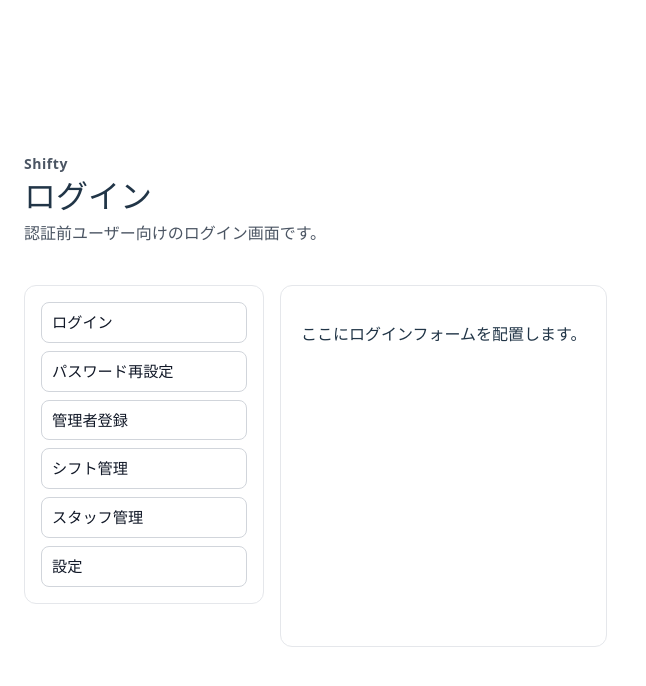
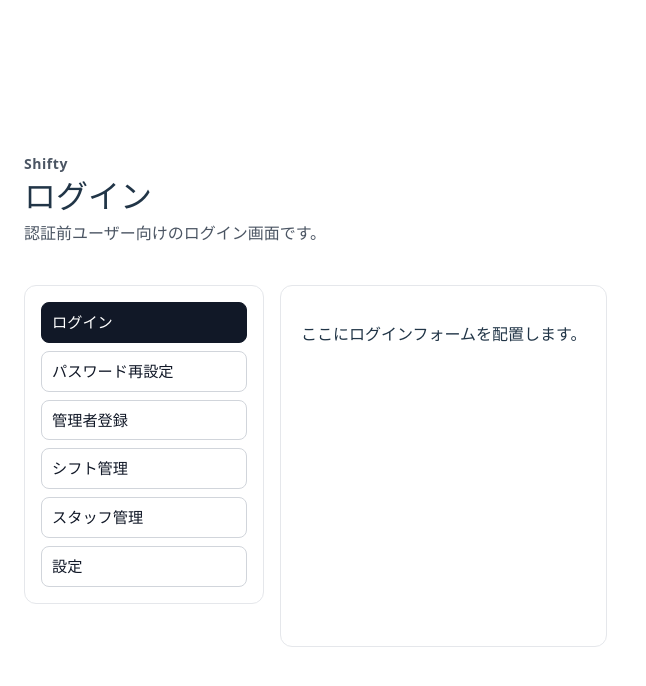
Before and after one commit to takuya-ya/shifty-frontend, a React app: page /login in a window 1280 px wide. Shown: the top 686 px of the page, without its empty margins (0-646 px from the left). Built offline with nearby package versions, Linux system fonts and the light colour scheme; the HTML template or start-up script is replaced by a standard one.

Commit message:
feat: Sidebarのアクティブリンク表示を実装
- サイドバーのナビゲーションリンクでは現在表示中のページを視覚的に識別できなかったため、アクティブ状態のスタイルを追加

```diff
--- a/src/shared/components/layout/Sidebar.tsx
+++ b/src/shared/components/layout/Sidebar.tsx
@@ -28,15 +28,17 @@ export function Sidebar({ items }: SidebarProps) {
           <li key={item.to}>
             <NavLink
               to={item.to}
-              style={{
+              style={({ isActive }) => ({
                 display: 'block',
                 textDecoration: 'none',
-                color: '#111827',
-                border: '1px solid #d1d5db',
                 borderRadius: '8px',
                 padding: '8px 10px',
                 fontSize: '0.95rem',
-              }}
+                fontWeight: isActive ? 700 : 400,
+                color: isActive ? '#ffffff' : '#111827',
+                backgroundColor: isActive ? '#111827' : 'transparent',
+                border: isActive ? '1px solid #111827' : '1px solid #d1d5db',
+              })}
             >
               {item.label}
             </NavLink>
```
